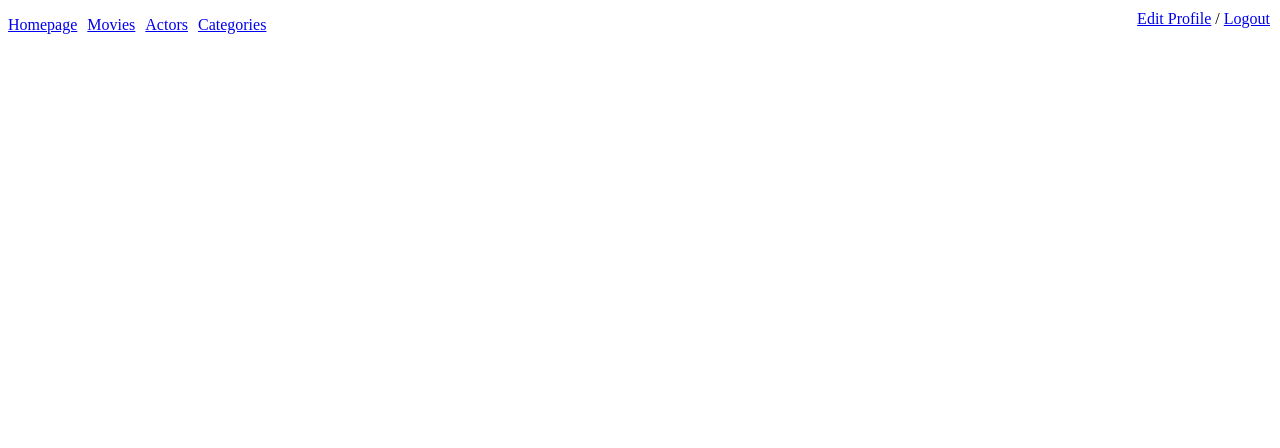
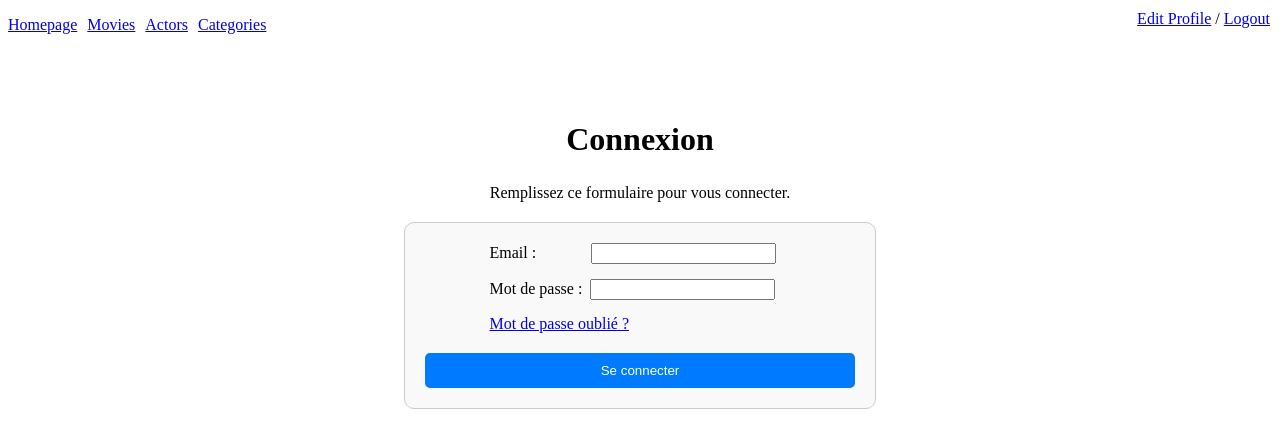
Before and after one commit to TayeYanis/WR505D-EVAL, a Vue app in the folder wr505d-eval/: page /login-form in a window 1280 px wide. Shown: the top 448 px of the page. Built offline with nearby package versions, Linux system fonts and the light colour scheme.

Commit message:
feat: login

```diff
--- a/wr505d-eval/src/App.vue
+++ b/wr505d-eval/src/App.vue
@@ -11,7 +11,7 @@
 
       <div class="profile-menu">
         <router-link to="/edit-profile">Edit Profile</router-link> /
-        <a href="#" @click.prevent="logout">Logout</a>
+        <router-link to="/login-form">Logout</router-link>
       </div>
     </nav>
     <router-view />
--- /dev/null
+++ b/wr505d-eval/src/components/ForgotPassword.vue
@@ -0,0 +1,58 @@
+<template>
+  <div class="forgot-password-container">
+    <h1>Mot de passe oublié</h1>
+    <form @submit.prevent="submitEmail">
+      <div class="form-group">
+        <label for="email">Email :</label>
+        <input type="email" v-model="email" required />
+      </div>
+      <button type="submit">Envoyer le lien de réinitialisation</button>
+    </form>
+  </div>
+</template>
+
+<script>
+  export default {
+    name: 'ForgotPassword',
+    data() {
+      return {
+        email: ''
+      };
+    },
+    //POUR UNE SIMULATION
+    methods: {
+      submitEmail() {
+        // fonction pour envoyer un lien de réinitialisation du mot de passe (simulé ici)
+        alert(`Un email de réinitialisation a été envoyé à ${this.email}`);
+        this.$router.push('/login-form'); // Redirige vers la page de connexion après l'envoi
+      }
+    }
+  };
+</script>
+
+<style>
+  .forgot-password-container {
+    max-width: 400px;
+    margin: 50px auto;
+    padding: 20px;
+    border: 1px solid #ccc;
+    border-radius: 10px;
+    background-color: #f9f9f9;
+  }
+  .form-group {
+    margin-bottom: 15px;
+  }
+  button {
+    display: block;
+    width: 100%;
+    padding: 10px;
+    background-color: #007bff;
+    color: white;
+    border: none;
+    border-radius: 5px;
+    cursor: pointer;
+  }
+  button:hover {
+    background-color: #0056b3;
+  }
+</style>
--- /dev/null
+++ b/wr505d-eval/src/components/LoginForm.vue
@@ -0,0 +1,98 @@
+<template>
+  <div class="login-container">
+    <h1>Connexion</h1>
+    <p>Remplissez ce formulaire pour vous connecter.</p>
+    <form @submit.prevent="login" class="login-form">
+      <div class="form-group">
+        <label for="email">Email :</label>
+        <input type="email" v-model="email" style="margin-left: 15%;" required />
+      </div>
+      <div class="form-group">
+        <label for="password">Mot de passe :</label>
+        <input type="password" v-model="password" style="margin-left: 2%;" required />
+      </div>
+      <p class="forgot-password">
+        <router-link to="/forgot-password">Mot de passe oublié ?</router-link>
+      </p>
+      <button type="submit">Se connecter</button>
+    </form>
+  </div>
+</template>
+
+
+<script>
+export default {
+  name: 'LoginForm',
+  data() {
+    return {
+      email: '',
+      password: ''
+    };
+  },
+  methods: {
+    login() {
+      // Définisement de la variable email et password pour un mail test@example.com et un mot de passe password
+      if (this.email === 'test@example.com' && this.password === 'password') { // Si connexion réussit
+        alert('Connexion réussie !');
+        this.$router.push('/'); // Redirection vers la page d'accueil en cas de réussite
+      } else { //Sinon
+        alert('Email ou mot de passe incorrect'); //Mise en place d'un message error
+      }
+    }
+  }
+};
+</script>
+
+<style>
+  .login-container {
+    display: flex;
+    flex-direction: column;
+    align-items: center;
+    justify-content: flex-start;
+    min-height: 100vh;
+    padding-top: 50px;
+  }
+
+  h1 {
+    margin-bottom: 10px;
+  }
+
+  p {
+    margin-bottom: 20px;
+  }
+
+  .login-form {
+    width: 100%;
+    max-width: 430px;
+    padding: 20px;
+    border: 1px solid #ccc;
+    border-radius: 10px;
+    background-color: #f9f9f9;
+  }
+
+  .form-group {
+    margin-bottom: 15px;
+    margin-left:15%;
+  }
+
+  button {
+    display: block;
+    width: 100%;
+    padding: 10px;
+    background-color: #007bff;
+    color: white;
+    border: none;
+    border-radius: 5px;
+    cursor: pointer;
+  }
+
+  button:hover {
+    background-color: #0056b3;
+  }
+
+  .forgot-password {
+    margin-top: 10px;
+    margin-left: 15%;
+
+  }
+</style>
--- a/wr505d-eval/src/router/index.js
+++ b/wr505d-eval/src/router/index.js
@@ -7,6 +7,8 @@ import Movies from '../components/Movies.vue';
 import Actors from '../components/Actors.vue';
 import Categories from '../components/Categories.vue';
 import EditProfile from '../components/EditProfile.vue';
+import LoginForm from '../components/LoginForm.vue';
+import ForgotPassword from '../components/ForgotPassword.vue';
 
 Vue.use(Router);
 
@@ -18,5 +20,7 @@ export default new Router({
     { path: '/actors', name: 'Actors', component: Actors },
     { path: '/categories', name: 'Categories', component: Categories },
     { path: '/edit-profile', name: 'EditProfile', component: EditProfile },
+    { path: '/login-form', name: 'LoginForm', component: LoginForm },
+    { path: '/forgot-password', name: 'ForgotPassword', component: ForgotPassword }
   ]
 });
```
